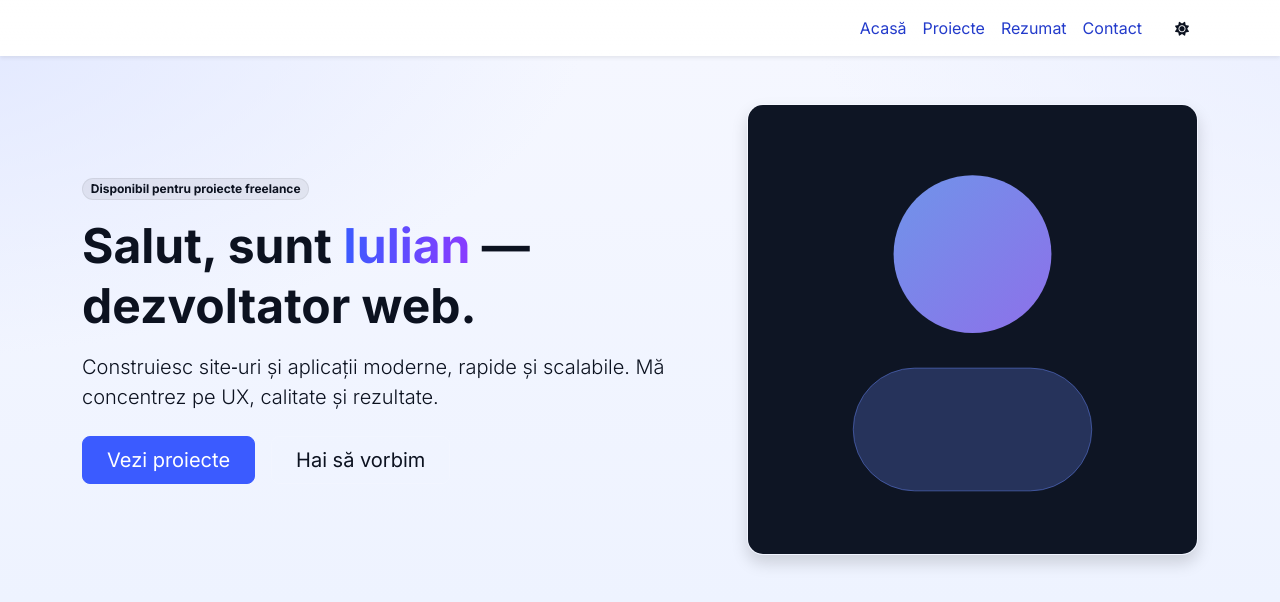
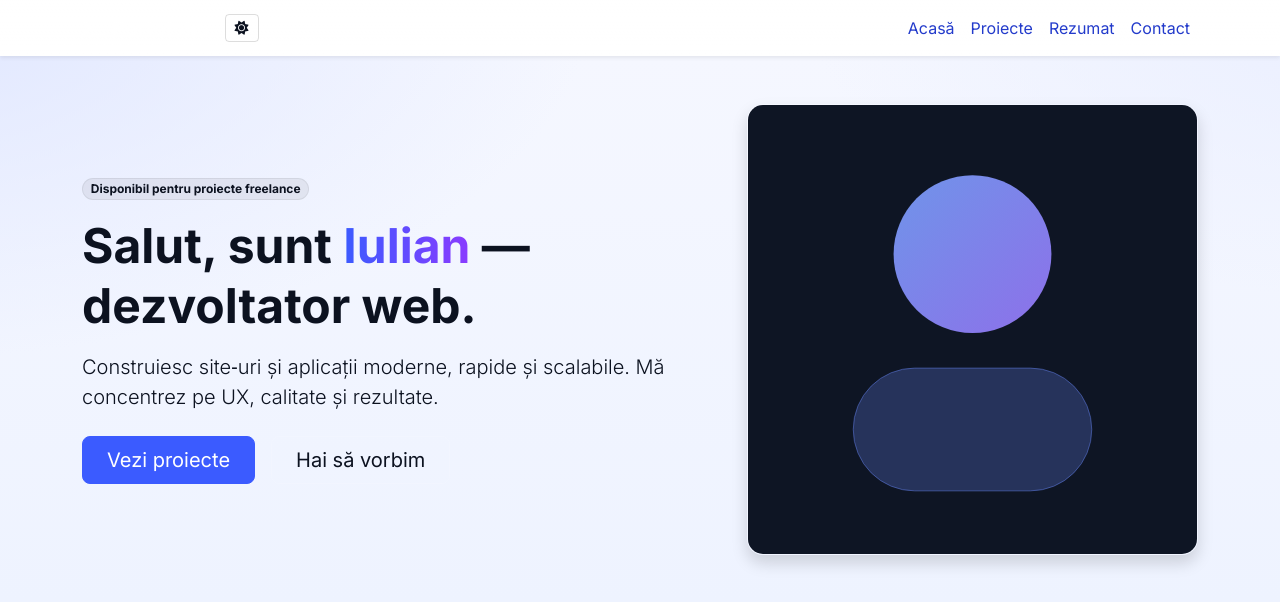
Before and after one commit to i3404214-svg/my-portofolio, a Django app: page / in a window 1280 px wide. Shown: the top 602 px of the page. Run offline with Django 5.2, Linux system fonts and the light colour scheme; data that the repository does not hold is empty.

Commit message:
Navbar UX: place theme toggle next to hamburger (always visible on mobile) + mobile-friendly button styles

```diff
--- a/static/css/style.css
+++ b/static/css/style.css
@@ -42,6 +42,9 @@
 .badge.bg-soft { background: var(--soft); color: var(--text); border: 1px solid #ffffff10; }
 .navbar .nav-link { color: #cfd7ff; }
 .navbar .nav-link:hover { color: #fff; }
+.navbar .btn-theme { padding: .375rem .5rem; line-height: 1; border-color: #ffffff33; }
+.navbar .btn-theme i { width: 1rem; }
+[data-theme="light"] .navbar .btn-theme { border-color: #00000022; }
 .footer { background: #0c1220; }
 .card { background: #0e1524; border: 1px solid #1d2a4b; }
 .card .card-title, .card h3, .card h5 { color: #f3f6ff; }
--- a/templates/partials/navbar.html
+++ b/templates/partials/navbar.html
@@ -4,10 +4,18 @@
     <a class="navbar-brand fw-bold" href="/">
       <i class="fa-solid fa-terminal me-2"></i>Portofoliu
     </a>
-    <button class="navbar-toggler" type="button" data-bs-toggle="collapse" data-bs-target="#nav"
-      aria-controls="nav" aria-expanded="false" aria-label="Toggle navigation">
-      <span class="navbar-toggler-icon"></span>
-    </button>
+
+    <div class="d-flex align-items-center ms-auto gap-2">
+      <button class="btn btn-sm btn-outline-light btn-theme" type="button" id="themeToggle" data-theme-toggle aria-label="Comută tema">
+        <i class="fa-solid fa-moon" data-icon-dark></i>
+        <i class="fa-solid fa-sun d-none" data-icon-light></i>
+      </button>
+      <button class="navbar-toggler" type="button" data-bs-toggle="collapse" data-bs-target="#nav"
+        aria-controls="nav" aria-expanded="false" aria-label="Toggle navigation">
+        <span class="navbar-toggler-icon"></span>
+      </button>
+    </div>
+
     <div class="collapse navbar-collapse" id="nav">
       <ul class="navbar-nav ms-auto mb-2 mb-lg-0">
         <li class="nav-item"><a class="nav-link" href="/">Acasă</a></li>
@@ -15,13 +23,6 @@
         <li class="nav-item"><a class="nav-link" href="/rezumat/">Rezumat</a></li>
         <li class="nav-item"><a class="nav-link" href="/contact/">Contact</a></li>
       </ul>
-      <div class="ms-lg-3 mt-2 mt-lg-0 d-flex align-items-center gap-2">
-        <button class="btn btn-sm btn-outline-light" type="button" id="themeToggle" data-theme-toggle aria-label="Comută tema">
-          <i class="fa-solid fa-moon" data-icon-dark></i>
-          <i class="fa-solid fa-sun d-none" data-icon-light></i>
-
-        </button>
-      </div>
     </div>
   </div>
 </nav>
```
